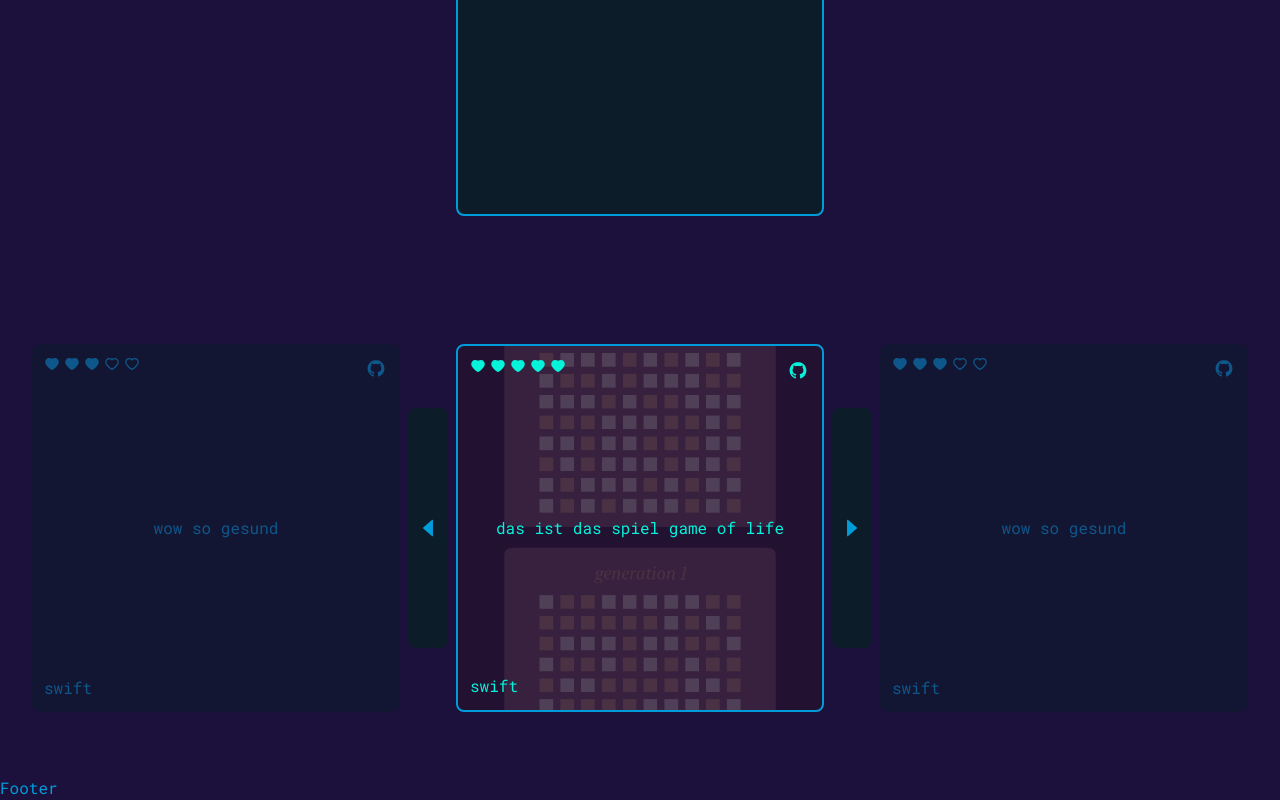
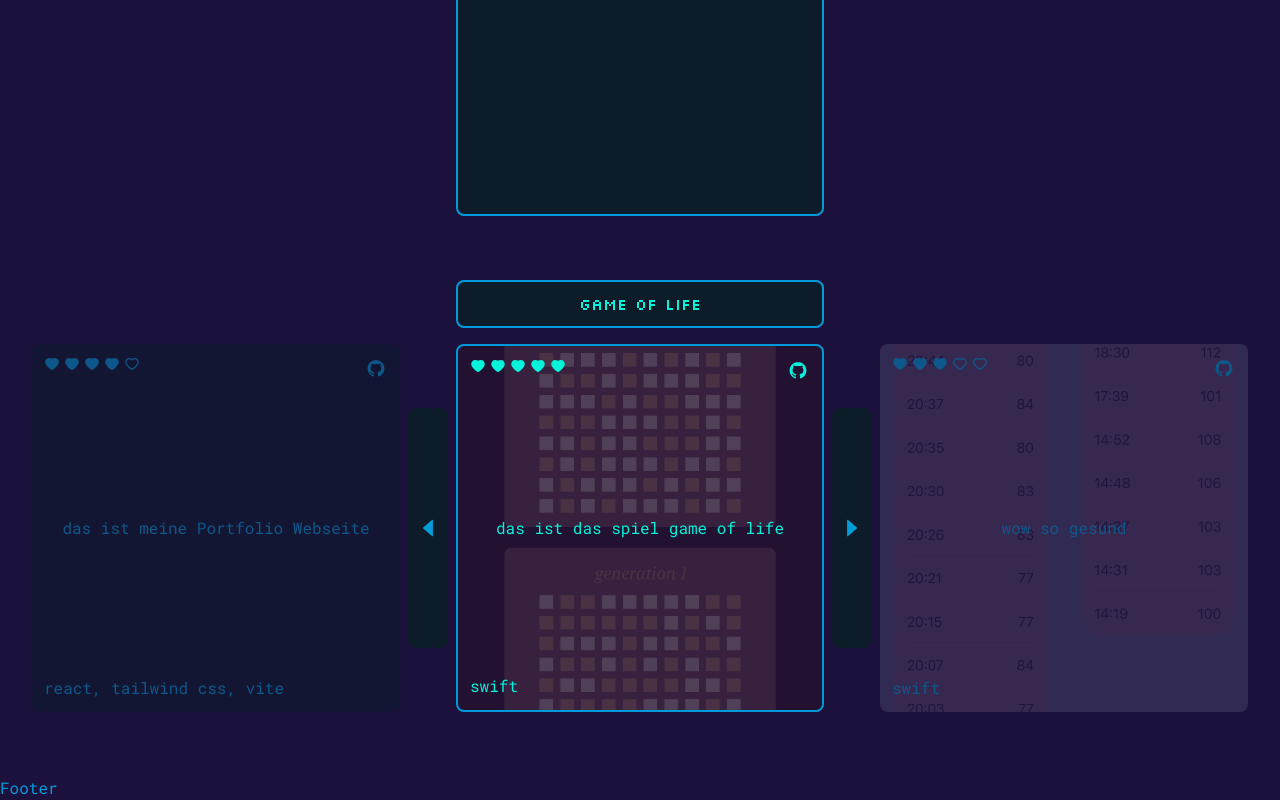
Before and after one commit to smuffels/portfolio, a React (Vite) app in the folder portfolio/: page / in a window 1280 px wide. Shown: the part 437-1237 px from the top of the page. Built offline with nearby package versions, Linux system fonts and the light colour scheme.

Commit message:
update projects and add title

```diff
--- a/portfolio/src/data/translations.tsx
+++ b/portfolio/src/data/translations.tsx
@@ -12,6 +12,8 @@ export const translations = {
     project1summary: "das ist das spiel game of life",
     project2title: "Health but better",
     project2summary: "wow so gesund",
+    project3title: "Portfolio",
+    project3summary: "das ist meine Portfolio Webseite",
   },
   en: {
     home: "Home",
@@ -26,6 +28,8 @@ export const translations = {
     project1summary: "this is the game game of life",
     project2title: "Health but better",
     project2summary: "wow so health so good",
+    project3title: "Portfolio",
+    project3summary: "this is my portfolio website",
   },
 };
 
--- a/portfolio/src/sections/Projects.tsx
+++ b/portfolio/src/sections/Projects.tsx
@@ -18,11 +18,20 @@ function Projects({ t }: { t: Translation }) {
     },
     {
       id: 2,
+      image: "src/assets/images/health_but_better.png",
       progress: 3,
       title: t.project2title,
       summary: t.project2summary,
       github: "https://github.com/smuffels/health_but_better",
       techstack: "swift",
+    },
+    {
+      id: 3,
+      progress: 4,
+      title: t.project3title,
+      summary: t.project3summary,
+      github: "https://github.com/smuffels/portfolio",
+      techstack: "react, tailwind css, vite",
     },
   ];
 
@@ -48,12 +57,19 @@ function Projects({ t }: { t: Translation }) {
           <AiFillCaretLeft className="size-6 group-hover:text-elementbg" />
         </button>
 
+        <div className="relative">
+          {/* title */}
+          <div className="absolute -top-16 w-92 h-12 rounded-lg bg-elementbg text-highlight flex items-center justify-center font-title border-2 border-default">
+            {current.title}
+          </div>
+
           {/* Project middle */}
           <ProjectCards
             project={current}
             className="border-2"
             isActive
           ></ProjectCards>
+        </div>
 
         {/* button right */}
         <button
```
Also changed, not shown: portfolio/src/assets/images/health_but_better.png. Lines whose indentation alone changed are shown as unchanged.
